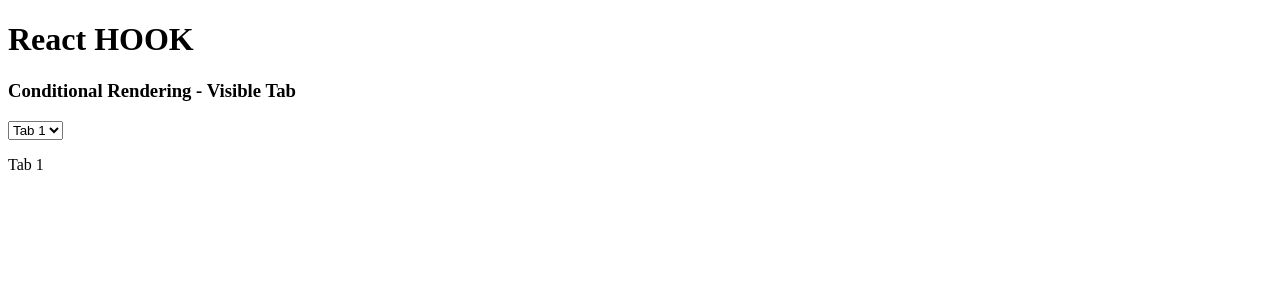
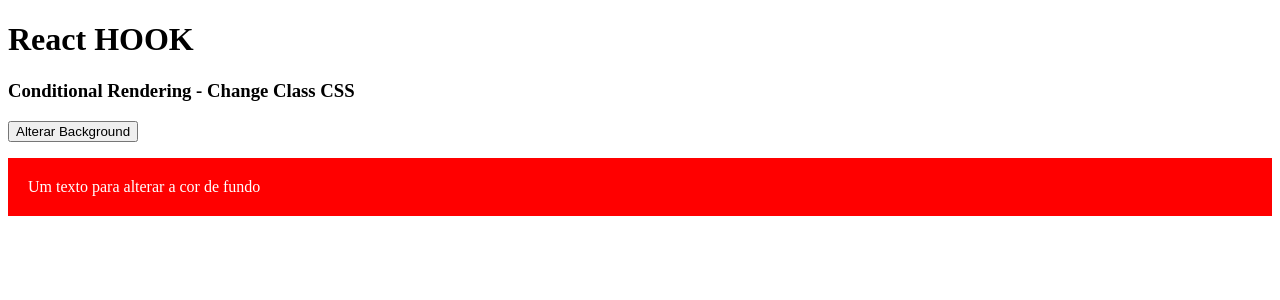
Before and after one commit to kayonulldreinull/react_next_hooks, a React (Vite) app: page / in a window 1280 px wide. Shown: the top 300 px of the page. Built offline with nearby package versions, Linux system fonts and the light colour scheme.

Commit message:
11_hooks exercises

```diff
--- a/src/App.jsx
+++ b/src/App.jsx
@@ -8,9 +8,8 @@ import React from 'react'
 // import HookState07 from './components/UseState_07'
 // import HookState08 from './components/UseState_08'
 // import HookState09 from './components/UseState_09'
-import HookState10 from './components/UseState_10'
-
-
+// import HookState10 from './components/UseState_10'
+import HookState11 from './components/UseState_11'
 
 export default() => {
 
@@ -23,7 +22,8 @@ export default() => {
       {/* <HookState07 /> */}
       {/* <HookState08 /> */}
       {/* <HookState09 /> */}
-      <HookState10 />
+      {/* <HookState10 /> */}
+      <HookState11 />
     </>
   )
 }
--- /dev/null
+++ b/src/components/UseState_11.jsx
@@ -0,0 +1,20 @@
+import React, { useState } from "react";
+import './styles.css';
+
+export default () => {
+
+    const [state, setState] = useState(true)
+
+    const class1 = "classUm"
+    const class2 = "classDois"
+
+    return (
+        <>
+            <h3>Conditional Rendering - Change Class CSS</h3>
+            <button onClick={() => setState(!state)}>Alterar Background</button>
+
+           <p className={`paragrafo ${state ? class1 : class2}`}>Um texto para alterar a cor de fundo</p>
+
+        </>
+    )
+}
--- /dev/null
+++ b/src/components/styles.css
@@ -0,0 +1,12 @@
+.paragrafo {
+    padding: 20px;
+    color: white;
+}
+
+.classUm {
+    background-color: red;
+}
+
+.classDois {
+    background-color: blue;
+}
```
